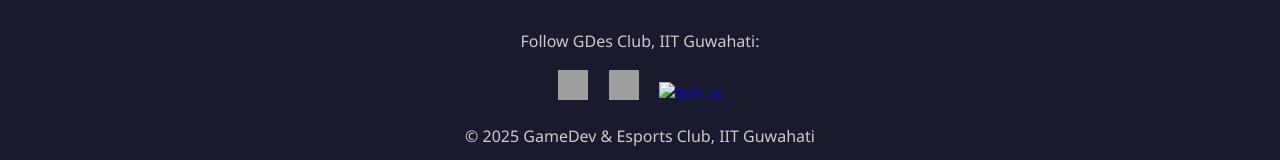
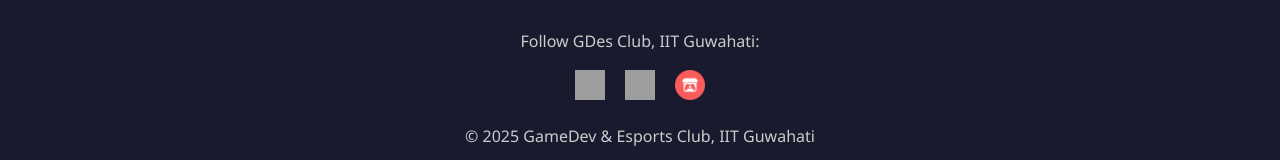
Before and after one commit to aditya-prabhakar-13/GDes_Recruitment, a plain HTML site: page index.html in a window 1280 px wide. Shown: the part 2088-2248 px from the top of the page. Drawn offline with Linux system fonts and the light colour scheme; the site is published under a folder, as on GitHub Pages, so addresses that start at the root find nothing; grey boxes are pictures that could not be loaded.

Commit message:
Update index.html

```diff
--- a/index.html
+++ b/index.html
@@ -114,7 +114,7 @@
         <img src="https://cdn.jsdelivr.net/gh/devicons/devicon/icons/linkedin/linkedin-original.svg " alt="LinkedIn" class="social-icon" />
       </a>
       <a href="https://gdesiitg.itch.io/" target="_blank">
-        <img src="/images/itch-io.png" alt="Itch.io" class="social-icon"/>
+        <img src="images/itch-io.png" alt="Itch.io" class="social-icon"/>
       </a>
     </div>
     <p>&copy; 2025 GameDev & Esports Club, IIT Guwahati</p>
```
